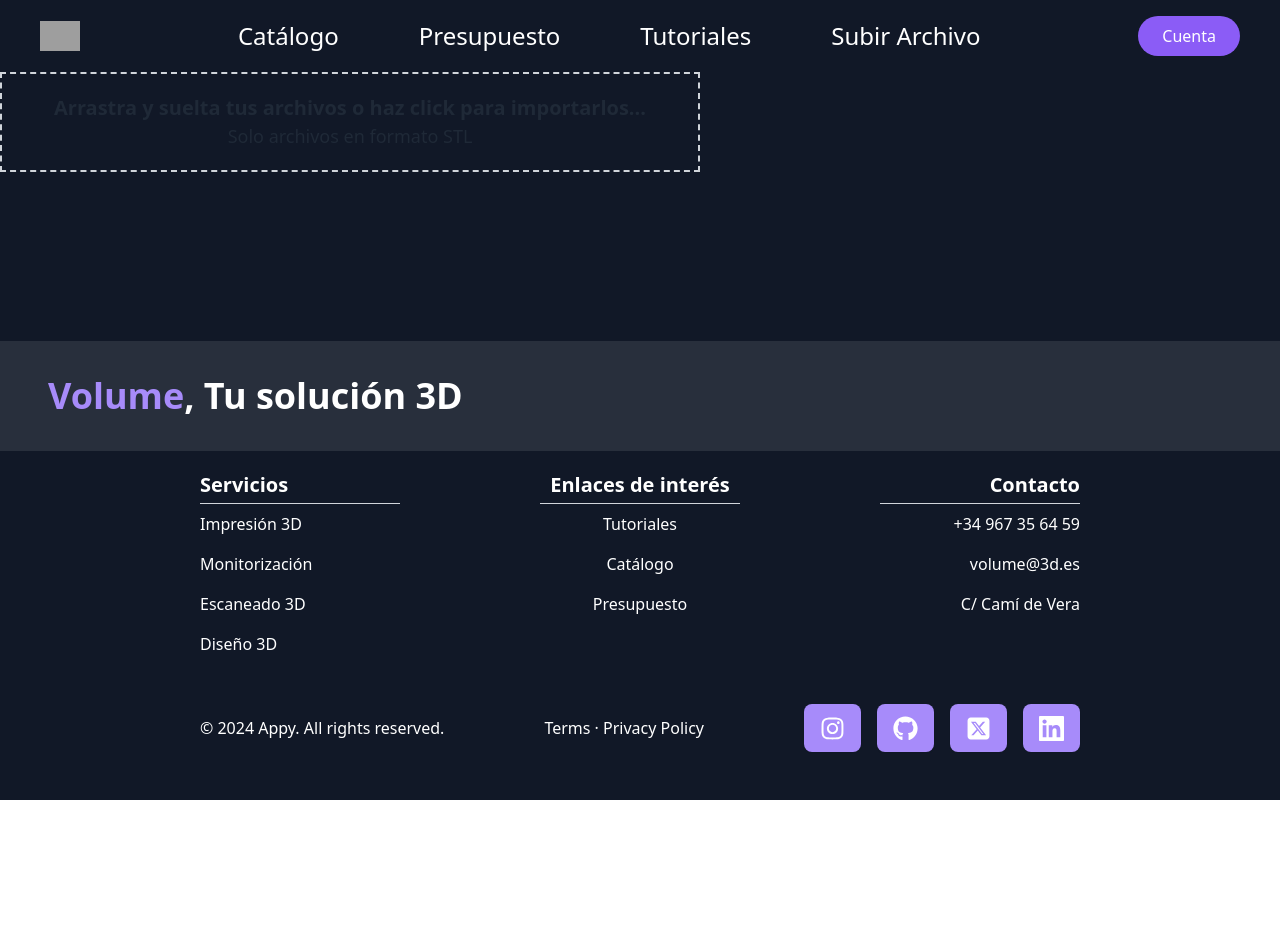
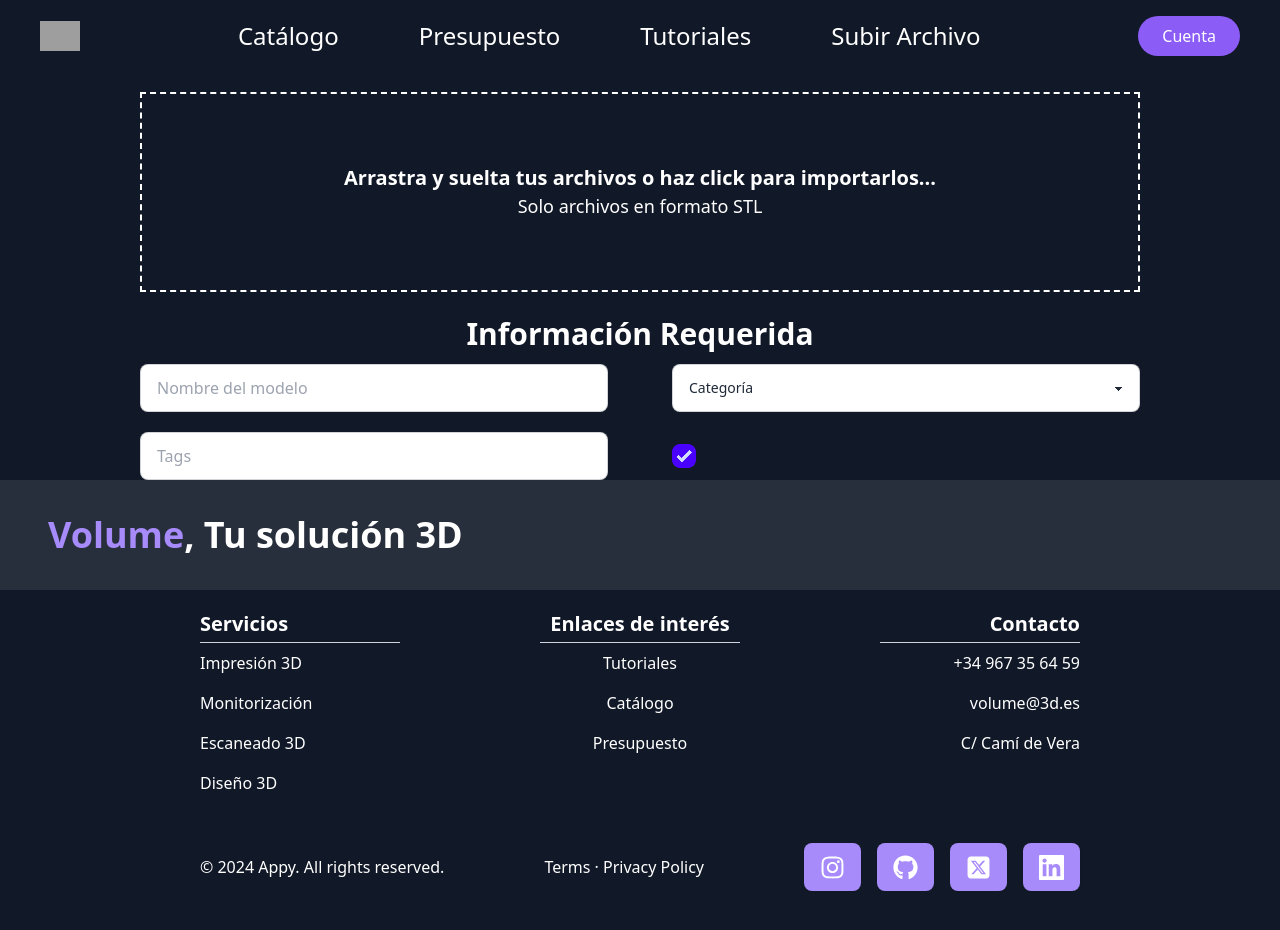
Before and after one commit to Parbulitos/Volume---TFG, a Next.js app: page /upload-file in a window 1280 px wide. Shown: the top 930 px of the page. Before the commit the page ends 800 px from the top, so only its background shows below. Built offline with nearby package versions, Linux system fonts and the light colour scheme; grey boxes are pictures that could not be loaded.

Commit message:
VLTFG-42 Continuación upload file

```diff
--- a/components/dropzone.tsx
+++ b/components/dropzone.tsx
@@ -1,45 +1,71 @@
 import { useCallback } from 'react';
 import { useDropzone } from 'react-dropzone';
 
-const Dropzone = ({ multipleFiles, onModelsDrop }: { multipleFiles: boolean, onModelsDrop: Function }) => {
-
-  const onDrop = useCallback((acceptedFiles: any, fileRejections: string | any[]) => {
+const Dropzone = ({
+    multipleFiles,
+    onModelsDrop,
+    size,
+}: {
+    multipleFiles: boolean;
+    onModelsDrop: Function;
+    size: { width: number; height: number };
+}) => {
+    const onDrop = useCallback(
+        (acceptedFiles: any, fileRejections: string | any[]) => {
             // Procesa los archivos aceptados
             onModelsDrop(acceptedFiles);
-    console.log("Archivos aceptados: ", acceptedFiles);
+            console.log('Archivos aceptados: ', acceptedFiles);
 
             // Muestra una alerta si hay archivos rechazados
             if (fileRejections.length > 0) {
-      alert("Solo se pueden subir archivos en formato .stl");
+                alert('Solo se pueden subir archivos en formato .stl');
             }
-  }, [onModelsDrop]);
+        },
+        [onModelsDrop]
+    );
 
     const { getRootProps, getInputProps, isDragActive } = useDropzone({
         onDrop,
-    accept: { "model/stl": [".stl"] }, // Solo acepta archivos .stl
-    multiple: multipleFiles
+        accept: { 'model/stl': ['.stl'] }, // Solo acepta archivos .stl
+        multiple: multipleFiles,
     });
 
-  const dragActiveMessage: string = !multipleFiles ? "Suelta tu archivo aquí..." : "Suelta tus archivos aquí..."
-  const dragInactiveMessage: string = !multipleFiles ? "Arrastra y suelta tu archivo o haz click para importarlo..." : "Arrastra y suelta tus archivos o haz click para importarlos..."
+    const dragActiveMessage: string = !multipleFiles
+        ? 'Suelta tu archivo aquí...'
+        : 'Suelta tus archivos aquí...';
+    const dragInactiveMessage: string = !multipleFiles
+        ? 'Arrastra y suelta tu archivo o haz click para importarlo...'
+        : 'Arrastra y suelta tus archivos o haz click para importarlos...';
+
+    // Establecer estilos dinámicamente usando el atributo style
+    const customStyle = {
+        width: `${size.width}px`, // Uso de template literals para asignar el ancho
+        height: `${size.height}px`, // y el alto dinámicamente
+        display: 'flex',
+        justifyContent: 'center',
+        alignItems: 'center',
+        border: '2px dashed',
+        borderColor: isDragActive ? '#9F7AEA' : 'white',
+        backgroundColor: isDragActive ? '#6B46C1' : 'transparent',
+        color: 'white',
+    };
 
     return (
         <div
             {...getRootProps({
-        className: `flex w-[700px] h-[100px] justify-center items-center border-2 border-dashed ${
-          isDragActive ? "border-violet-400 bg-violet-700" : "border-gray-300"
-        }`
+                style: customStyle, // Establecer los estilos dinámicamente
+                //   className: `flex w-[${size.width}px] h-[${size.height}px] justify-center items-center text-white border-2 border-dashed ${
+                //     isDragActive ? "border-violet-400 bg-violet-700" : "border-gray-300"
+                //   }`
             })}
         >
             <input {...getInputProps()} />
             {isDragActive ? (
                 <p className='text-xl font-bold text-white'>{dragActiveMessage}</p>
             ) : (
-        <div className="flex flex-col items-center">
-          <p className="text-xl font-bold">
-            {dragInactiveMessage}
-          </p>
-          <p className="text-lg">Solo archivos en formato STL</p>
+                <div className='flex flex-col items-center'>
+                    <p className='text-xl font-bold'>{dragInactiveMessage}</p>
+                    <p className='text-lg'>Solo archivos en formato STL</p>
                 </div>
             )}
         </div>
--- a/pages/upload-file/index.tsx
+++ b/pages/upload-file/index.tsx
@@ -1,13 +1,41 @@
-import Dropzone from '@/components/dropzone'
-import React from 'react'
-
+import Dropzone from '@/components/dropzone';
+import React from 'react';
 
 const UploadFile = () => {
-  return (
-    <div>
-        <Dropzone multipleFiles={true} onModelsDrop={() => {}}/>
-    </div>
-  )
-}
+    return (
+        <div className='flex flex-col items-center mt-5 w-full'>
+            <Dropzone
+                multipleFiles={true}
+                onModelsDrop={() => {}}
+                size={{ width: 1000, height: 200 }}
+            />
 
-export default UploadFile
+            <h2 className='text-white text-3xl font-bold mt-6 font'>Información Requerida</h2>
+            <div className='grid grid-cols-2 items-center w-[1000px] mt-3 gap-x-16 gap-y-5'>
+                <input
+                    type='text'
+                    placeholder='Nombre del modelo'
+                    className='input input-bordered'
+                />
+                <select className='select select-bordered'>
+                    <option disabled selected>
+                        Categoría
+                    </option>
+                    <option>Cat 1</option>
+                    <option>Cat 2</option>
+                    <option>Cat 3</option>
+                    <option>Cat 4</option>
+                    <option>Cat 5</option>
+                </select>
+                <input
+                    type='text'
+                    placeholder='Tags'
+                    className='input input-bordered'
+                />
+                <input type="checkbox" defaultChecked className="checkbox checkbox-primary" />
+            </div>
+        </div>
+    );
+};
+
+export default UploadFile;
```
Lines whose indentation alone changed are shown as unchanged.
